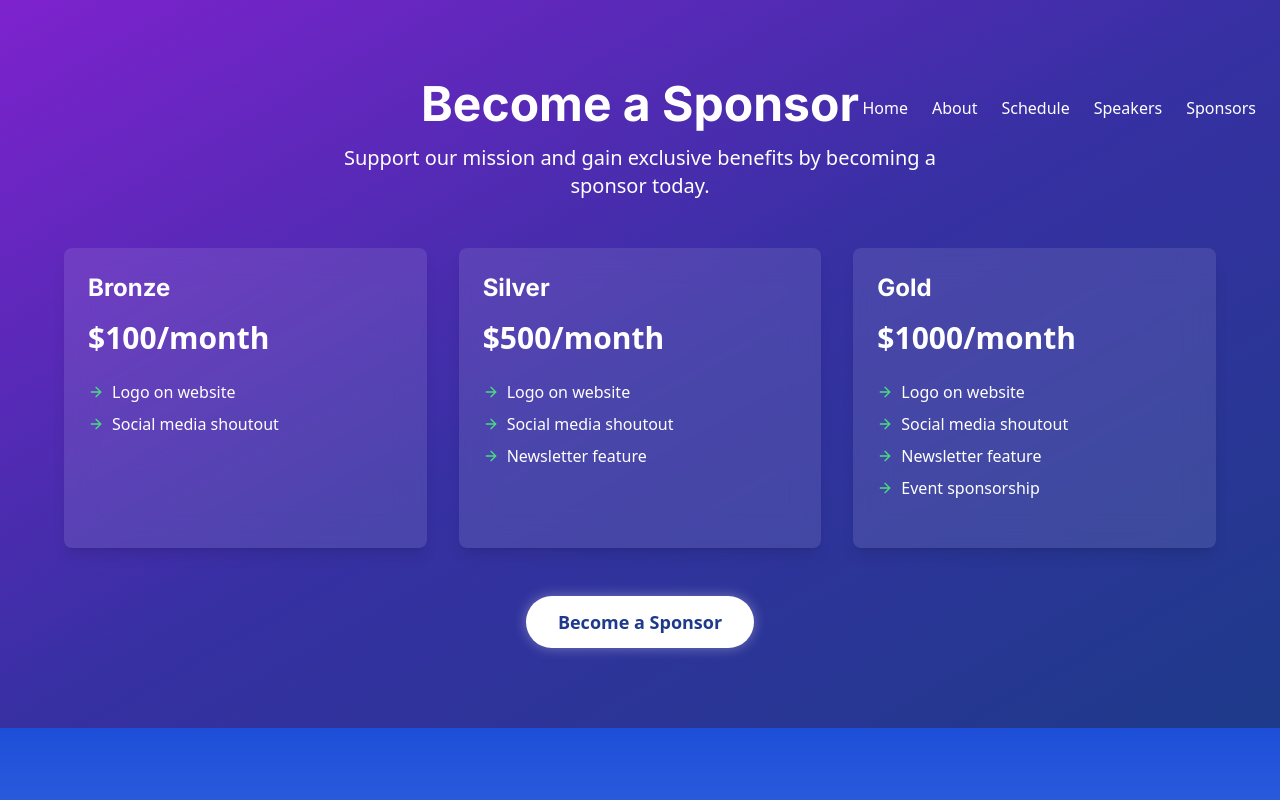
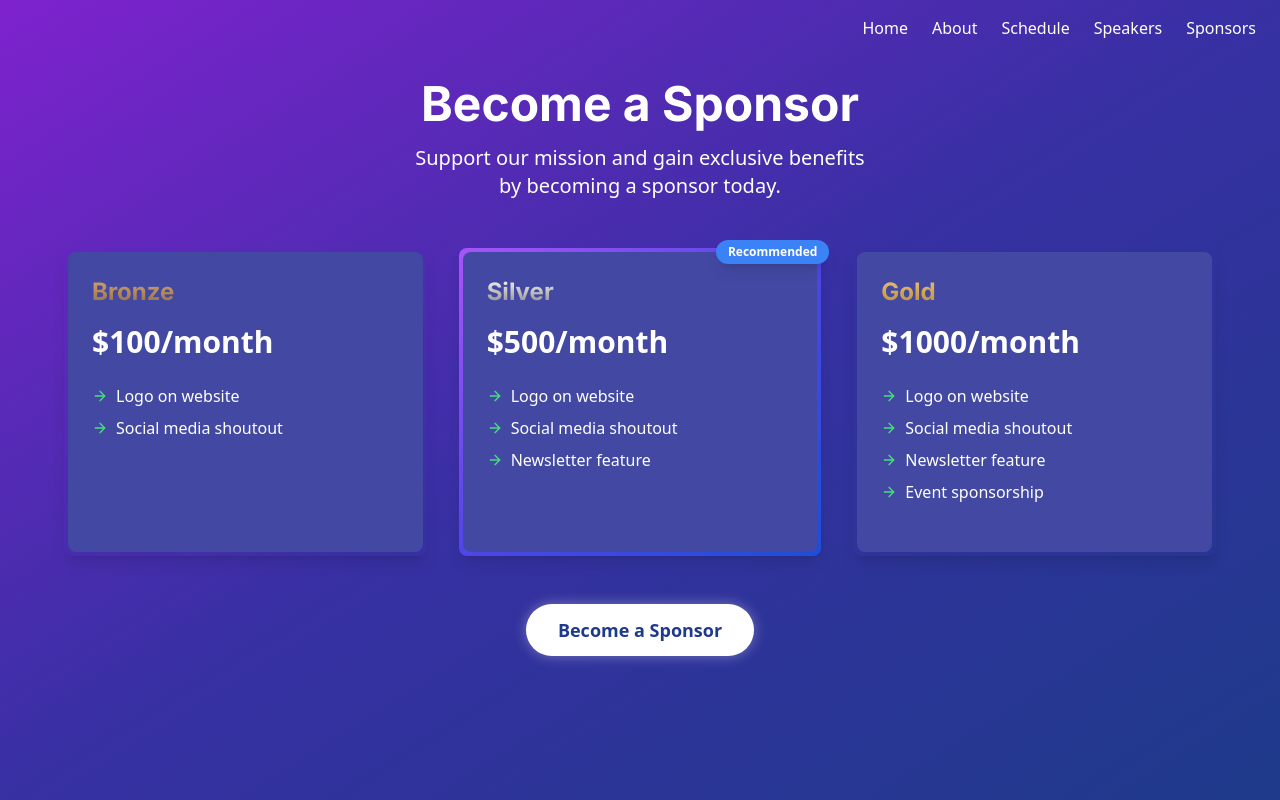
Before and after one commit to bibschan/cloud-summit-2025, a Next.js app: page /sponsor in a window 1280 px wide. Built offline with nearby package versions, Linux system fonts and the light colour scheme.

Commit message:
style change in a sponsor page

```diff
--- a/src/app/sponsor/page.tsx
+++ b/src/app/sponsor/page.tsx
@@ -8,34 +8,44 @@ export default function Sponsors() {
   const tiers = [
     {
       name: "Bronze",
+      bgColor: "bg-white/[0.03]",
+      titleClass:
+        "bg-gradient-to-b from-[#D6A573] via-[#B68B5B] to-[#8A6643] bg-clip-text text-transparent",
       price: "$100/month",
-      features: ["Logo on website", "Social media shoutout"],
+      features: ["Logo on website", "Social media shoutout"]
     },
     {
       name: "Silver",
+      bgColor: "bg-white/[0.06]",
+      titleClass:
+        "bg-gradient-to-b from-[#FFFFFF] via-[#C0C0C0] to-[#7B7B7B] bg-clip-text text-transparent",
       price: "$500/month",
       features: [
         "Logo on website",
         "Social media shoutout",
-        "Newsletter feature",
+        "Newsletter feature"
       ],
+      recommended: true
     },
     {
       name: "Gold",
+      bgColor: "bg-white/[0.09]",
+      titleClass:
+        "bg-gradient-to-b from-[#F1C27D] via-[#D4A653] to-[#B08A39] bg-clip-text text-transparent",
       price: "$1000/month",
       features: [
         "Logo on website",
         "Social media shoutout",
         "Newsletter feature",
-        "Event sponsorship",
-      ],
-    },
+        "Event sponsorship"
+      ]
+    }
   ];
 
   return (
-    <section className="py-20 px-4 bg-gradient-to-br from-purple-700 via-indigo-800 to-blue-900 text-white overflow-hidden">
+    <section className="h-[100vh] px-4 bg-gradient-to-br from-purple-700 via-indigo-800 to-blue-900 text-white overflow-hidden">
       <Nav />
-      <div className="max-w-6xl mx-auto">
+      <div className="max-w-6xl mx-auto py-20">
         <motion.h2
           className="text-4xl md:text-5xl font-bold text-center mb-4"
           initial={{ opacity: 0, y: -20 }}
@@ -50,20 +60,39 @@ export default function Sponsors() {
           animate={{ opacity: 1 }}
           transition={{ delay: 0.3, duration: 0.5 }}
         >
-          Support our mission and gain exclusive benefits by becoming a sponsor
-          today.
+          Support our mission and gain exclusive benefits <br /> by becoming a
+          sponsor today.
         </motion.p>
 
         <div className="grid grid-cols-1 md:grid-cols-3 gap-8 mb-12">
           {tiers.map((tier, index) => (
             <motion.div
               key={tier.name}
-              className="bg-white/10 backdrop-blur-lg rounded-lg p-6 shadow-lg"
+              className={`relative flex justify-center items-center backdrop-blur-lg rounded-lg shadow-lg p-1 ${
+                index === 1
+                  ? "bg-gradient-to-br from-purple-500 via-indigo-600 to-blue-700"
+                  : ""
+              }`}
               initial={{ opacity: 0, y: 50 }}
               animate={{ opacity: 1, y: 0 }}
               transition={{ delay: index * 0.2, duration: 0.5 }}
             >
-              <h3 className="text-2xl font-bold mb-4">{tier.name}</h3>
+              <div
+                className={`relative w-full h-full p-6 rounded-lg bg-[rgb(67,73,163)] `}
+              >
+                {tier.recommended && (
+                  <motion.div
+                    className="absolute -top-3 -right-3 bg-blue-500 text-white text-xs font-bold px-3 py-1 rounded-full shadow-lg"
+                    initial={{ opacity: 0, scale: 0.8 }}
+                    animate={{ opacity: 1, scale: 1 }}
+                    transition={{ delay: 0.5, duration: 0.3 }}
+                  >
+                    Recommended
+                  </motion.div>
+                )}
+                <h3 className={`text-2xl font-bold mb-4 ${tier.titleClass}`}>
+                  {tier.name}
+                </h3>
                 <p className="text-3xl font-bold mb-6">{tier.price}</p>
                 <ul className="mb-6">
                   {tier.features.map((feature, i) => (
@@ -73,6 +102,7 @@ export default function Sponsors() {
                     </li>
                   ))}
                 </ul>
+              </div>
             </motion.div>
           ))}
         </div>
@@ -86,13 +116,13 @@ export default function Sponsors() {
               boxShadow: [
                 "0px 0px 0px rgba(255,255,255,0)",
                 "0px 0px 20px rgba(255,255,255,0.5)",
-                "0px 0px 0px rgba(255,255,255,0)",
-              ],
+                "0px 0px 0px rgba(255,255,255,0)"
+              ]
             }}
             transition={{
               duration: 2,
               repeat: Infinity,
-              repeatType: "reverse",
+              repeatType: "reverse"
             }}
           >
             Become a Sponsor
```
Lines whose indentation alone changed are shown as unchanged.
